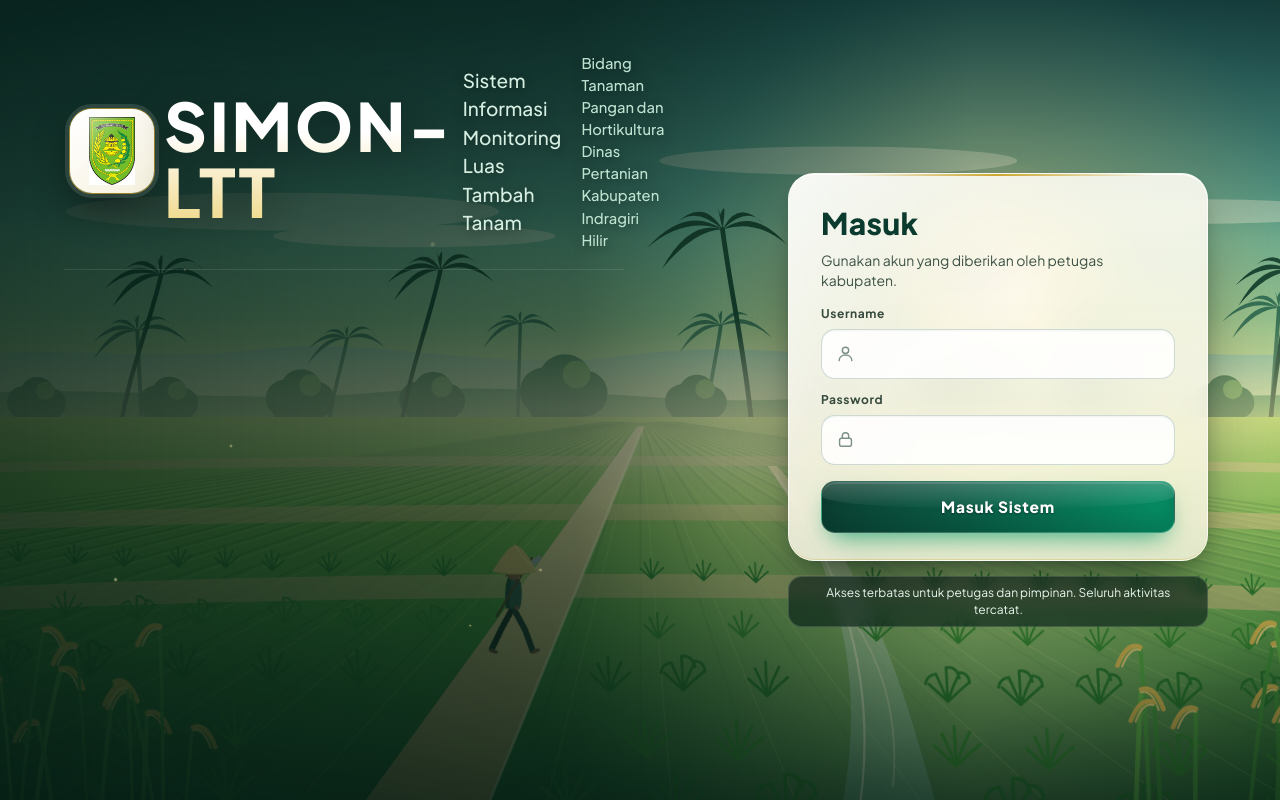
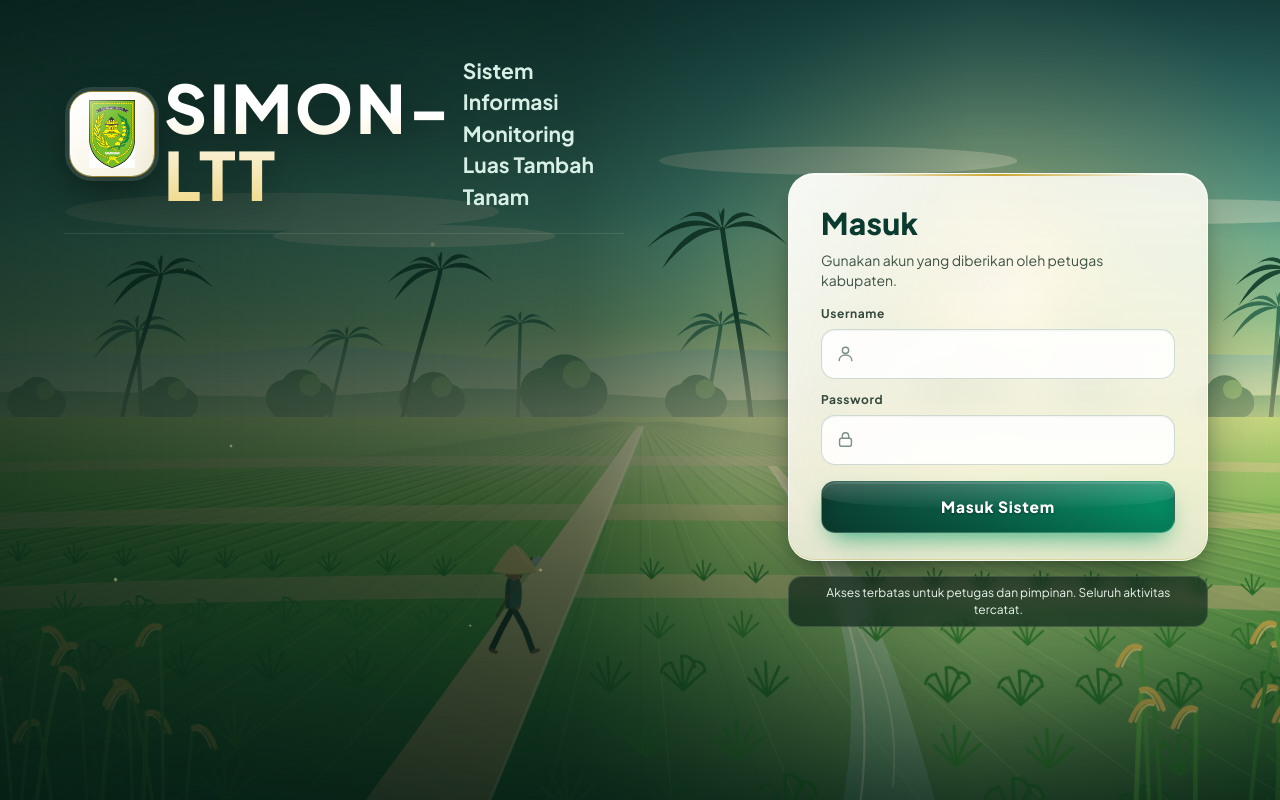
Before and after one commit to BidangTPHDistaninhil/SIMON-LTT, a plain HTML site: page index.html in a window 1280 px wide. Drawn offline with Linux system fonts and the light colour scheme.

Commit message:
Update index.html

```diff
--- a/index.html
+++ b/index.html
@@ -268,14 +268,8 @@ body{min-height:100vh;min-height:100svh;overflow-x:hidden;color:var(--lg-ink)}
       </div>
 
       <h1>SIMON-LTT</h1>
-      <p class="s">Sistem Informasi Monitoring Luas Tambah Tanam</p>
-      <div class="bar"></div>
-
-      <p class="s s2">
-        Bidang Tanaman Pangan dan Hortikultura<br>
-        Dinas Pertanian Kabupaten Indragiri Hilir
-      </p>
-    </div>
+      <h2>Sistem Informasi Monitoring Luas Tambah Tanam</h2>
+      </div>
   </section>
   <section class="panel">
     <div class="wrap">
```
